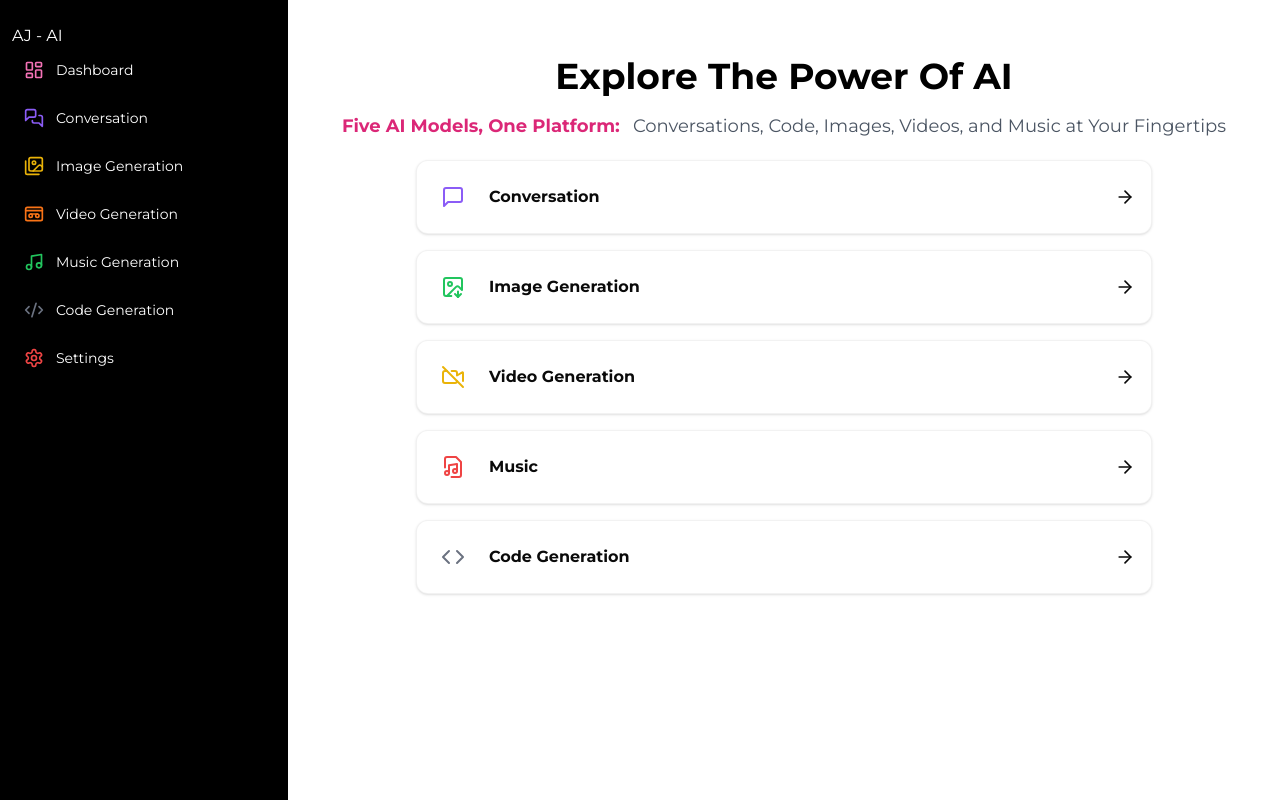
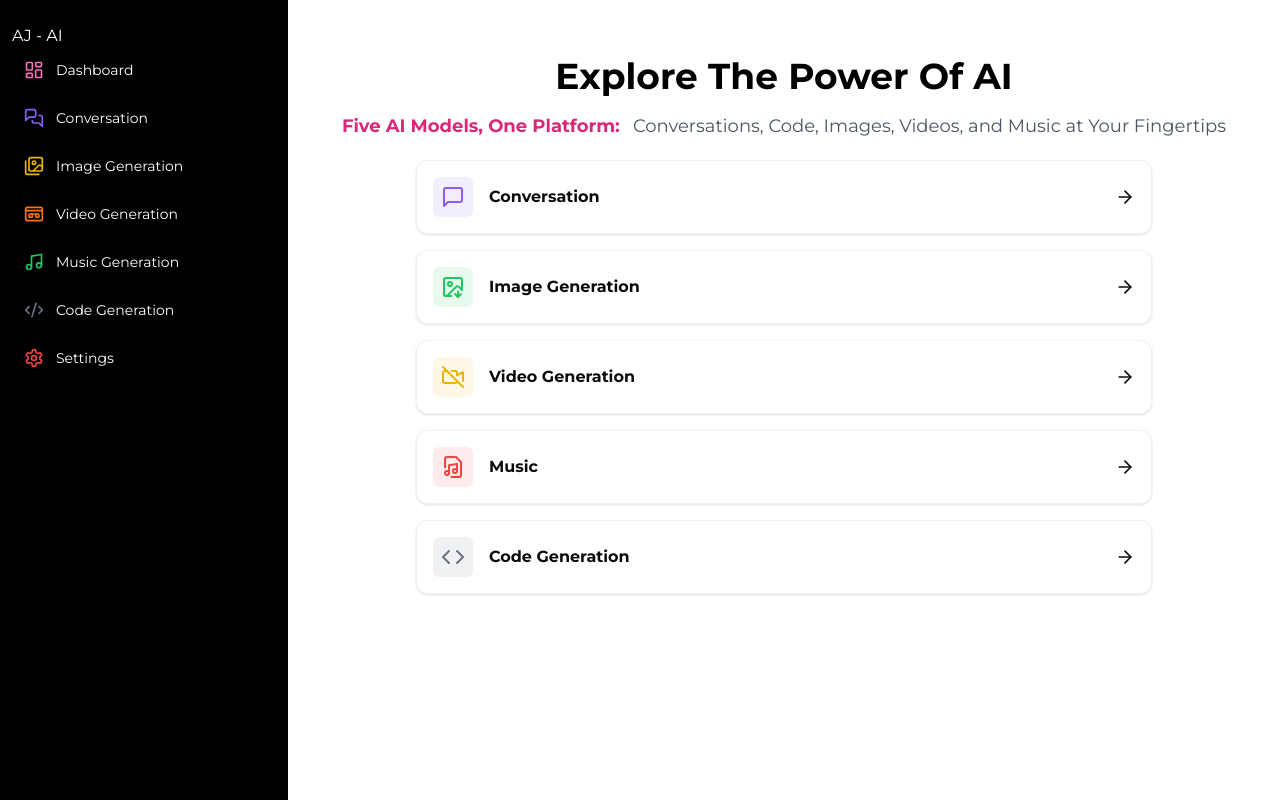
Before and after one commit to ajaypoddar78890/New-AJ-AI, a Next.js app: page /dashbord in a window 1280 px wide. Built offline with nearby package versions, Linux system fonts and the light colour scheme.

Commit message:
created the convertsation

```diff
--- /dev/null
+++ b/app/(dashboard)/(routes)/conversation/page.tsx
@@ -0,0 +1,5 @@
+const page = () => {
+  return <div>conversation from this side</div>;
+};
+
+export default page;
--- a/app/(dashboard)/(routes)/dashbord/page.tsx
+++ b/app/(dashboard)/(routes)/dashbord/page.tsx
@@ -1,3 +1,5 @@
+"use client";
+
 import { Card } from "@/components/ui/card";
 import {
   ArrowRight,
@@ -7,6 +9,7 @@ import {
   MessageSquare,
   VideoOffIcon,
 } from "lucide-react";
+import { useRouter } from "next/navigation"; // Import useRouter
 
 const tools = [
   {
@@ -47,6 +50,8 @@ const tools = [
 ];
 
 const Page = () => {
+  const router = useRouter(); // Call useRouter function here
+
   return (
     <div>
       <div className="mb-5 space-y-4">
@@ -65,12 +70,13 @@ const Page = () => {
       <div className="px-4 md:px-20 lg:px-32 space-y-4 md:pb-16">
         {tools.map((tool) => (
           <Card
+            onClick={() => router.push(tool.href)} // Use router.push here
             key={tool.href}
-            className={`p-4 border-black/5 flex items-center justify-between hover:shadow-md transition cursor-pointer  group`}
+            className={`p-4 border-black/5 flex items-center justify-between hover:shadow-md transition cursor-pointer group`}
           >
             <div className="flex items-center gap-x-4">
-              <div className="p-2 w-fit rounded-md">
-                <tool.icon className={`h-6 w-6 ${tool.color} `} />
+              <div className={`p-2 w-fit rounded-md ${tool.bgColor}`}>
+                <tool.icon className={`h-6 w-6 ${tool.color}`} />
               </div>
               <div className="font-semibold">{tool.label}</div>
             </div>
```
